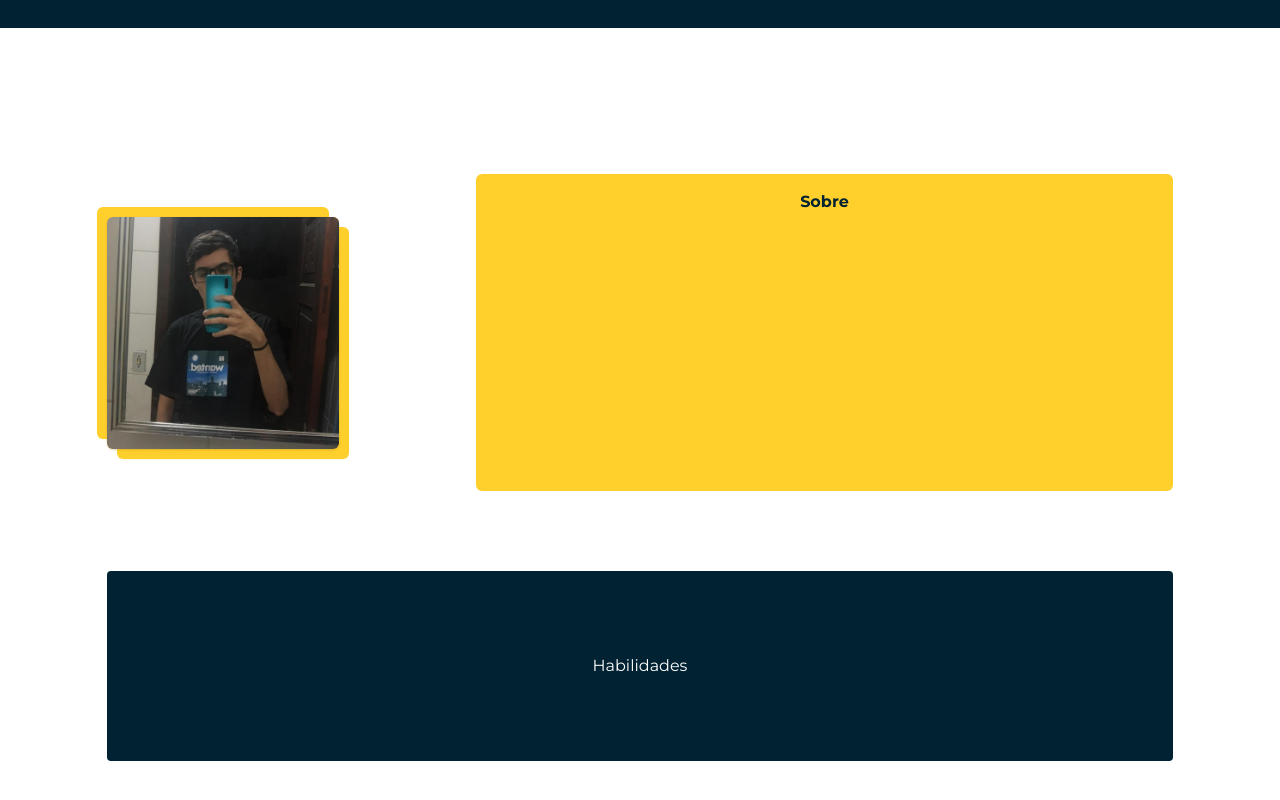
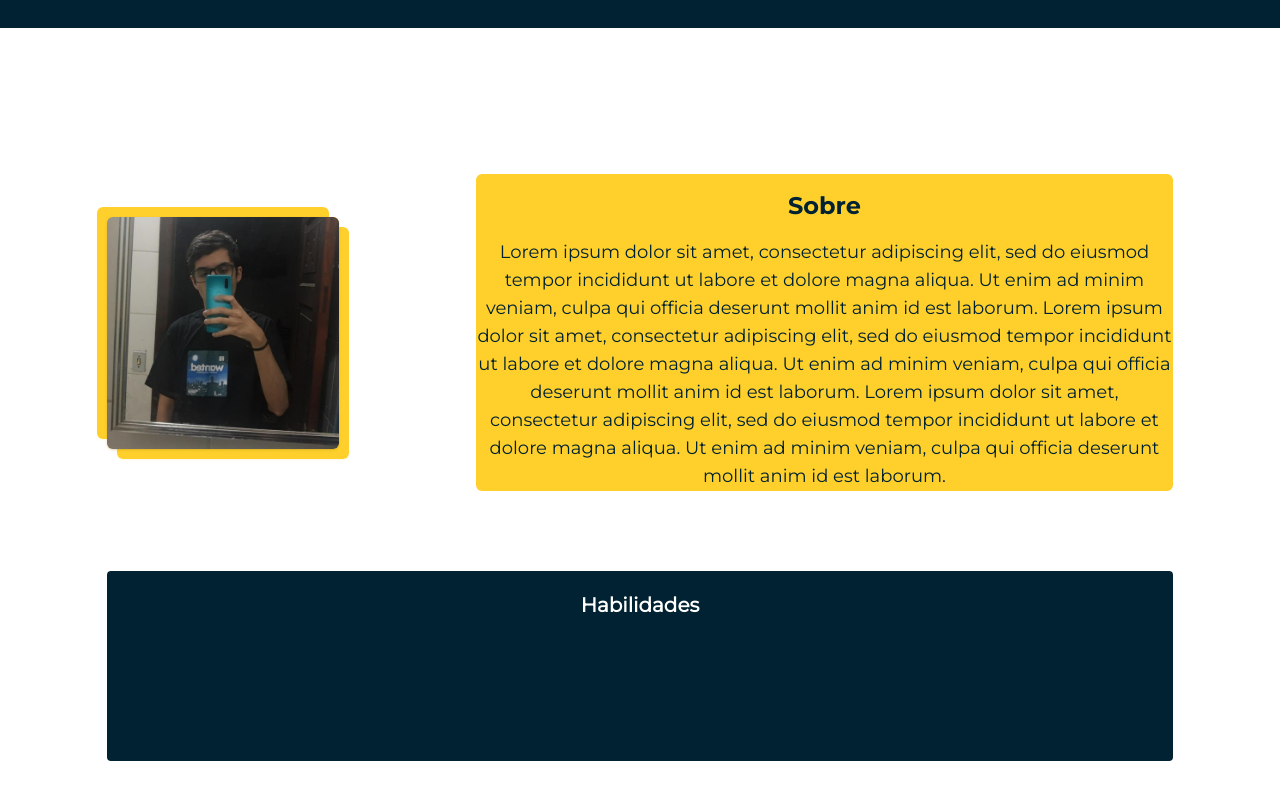
Before and after one commit to bruno-bento/website-portifolio, a Vue app: page / in a window 1280 px wide. Shown: the part 772-1572 px from the top of the page. Built offline with nearby package versions, Linux system fonts and the light colour scheme.

Commit message:
Sub hero update

```diff
--- a/src/components/SubHero/index.vue
+++ b/src/components/SubHero/index.vue
@@ -1,7 +1,7 @@
 <template>
   <section class="flex justify-center items-center w-full h-full">
     <div class="flex flex-col justify-around items-center h-5/6 w-5/6">
-      <div class="flex justify-between items-center w-full gap-5 h-5/6 ">
+      <div class="flex justify-between items-center w-full gap-5 h-5/6">
         <div class="flex items-center w-2/6">
           <img
             class="rounded-md w-4/6 h-4/6 filter shadow"
@@ -9,16 +9,24 @@
             alt="profilePicture"
           />
         </div>
-        <div class="flex justify-center w-4/6 h-4/6 bg-main-yellow rounded-md">
-            <p class="font-bold text-main-blue mt-4">
-                Sobre
-            </p>
+        <div class="flex flex-col items-center w-4/6 h-4/6 bg-main-yellow rounded-md" >
+          <p class="font-bold text-main-blue mt-4 text-2xl">Sobre</p>
+          <p class="font-regular text-main-blue mt-4 text-center text-lg">
+            Lorem ipsum dolor sit amet, consectetur adipiscing elit, sed do
+            eiusmod tempor incididunt ut labore et dolore magna aliqua. Ut enim
+            ad minim veniam, culpa qui officia deserunt mollit anim id est
+            laborum. Lorem ipsum dolor sit amet, consectetur adipiscing elit,
+            sed do eiusmod tempor incididunt ut labore et dolore magna aliqua.
+            Ut enim ad minim veniam, culpa qui officia deserunt mollit anim id
+            est laborum. Lorem ipsum dolor sit amet, consectetur adipiscing
+            elit, sed do eiusmod tempor incididunt ut labore et dolore magna
+            aliqua. Ut enim ad minim veniam, culpa qui officia deserunt mollit
+            anim id est laborum.
+          </p>
         </div>
       </div>
-      <div class="flex justify-center bg-main-blue w-full rounded items-center h-2/6">
-        <div class="flex justify-center">
-          <div class="text-white font-regular" >Habilidades</div>
-        </div>
+      <div class="flex flex-col justify-start items-center bg-main-blue w-full rounded h-2/6">
+        <p class="text-white font-regular py-5 text-xl font-bold">Habilidades</p>
       </div>
     </div>
   </section>
```
